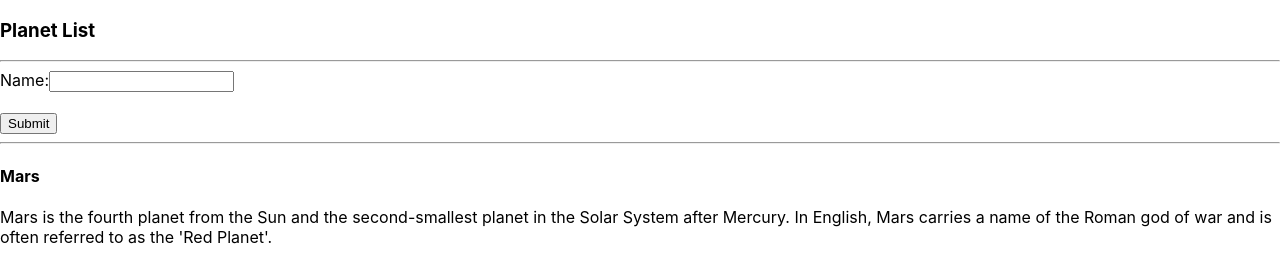
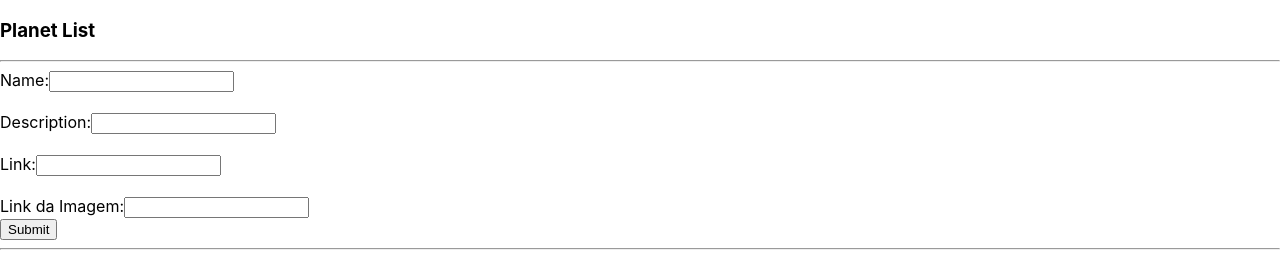
Before and after one commit to kevinrvb16/onebitcode, a React (Create React App) app in the folder react/my-exercise-app/: page / in a window 1280 px wide. Shown: the top 264 px of the page. Built offline with nearby package versions, Linux system fonts and the light colour scheme.

Commit message:
aula de forms controlados

```diff
--- a/react/my-exercise-app/src/components/planets/form/index.js
+++ b/react/my-exercise-app/src/components/planets/form/index.js
@@ -2,20 +2,44 @@ import  { useState } from 'react';
 
 const Form = (props) => {
 
-    const [name, setName] = useState('');
-    const handleChange = (event) => setName(event.target.value)
+    const initialState = {
+        name: '',
+        description: '',
+        link: '',
+        img_url: ''
+    }
+    const [fields, setFields] = useState(initialState);
+    const handleFieldsChange = (e) => setFields({
+        ...fields,
+        [e.currentTarget.name]: e.currentTarget.value
+    })
     const handleSubmit = event => {
-        props.addPlanet({name: name})
+        props.addPlanet(fields)
         event.preventDefault();
+        setFields(initialState)
     }
     return (
         <>
         <form onSubmit={handleSubmit}>
             <div>
                 <label htmlFor="name">Name:</label>
-                <input type="text" id="name" value={name} onChange={handleChange}/>
+                <input type="text" id="name" name="name" value={fields.name} onChange={handleFieldsChange}/>
             </div>
             <br/>
+            <div>
+                <label htmlFor="description">Description:</label>
+                <input type="text" id="description" name="description" value={fields.description} onChange={handleFieldsChange}/>
+            </div>
+            <br/>
+            <div>
+                <label htmlFor="link">Link:</label>
+                <input type="text" id="link" name="link" value={fields.link} onChange={handleFieldsChange}/>
+            </div>
+            <br/>
+            <div>
+                <label htmlFor="img_url">Link da Imagem:</label>
+                <input type="text" id="img_url" name="img_url" value={fields.img_url} onChange={handleFieldsChange}/>
+            </div>
             <input type="submit"/>
         </form>
         </>
```
Also changed, not shown: react/my-exercise-app/src/components/planets/index.js (+0 -7 lines).
